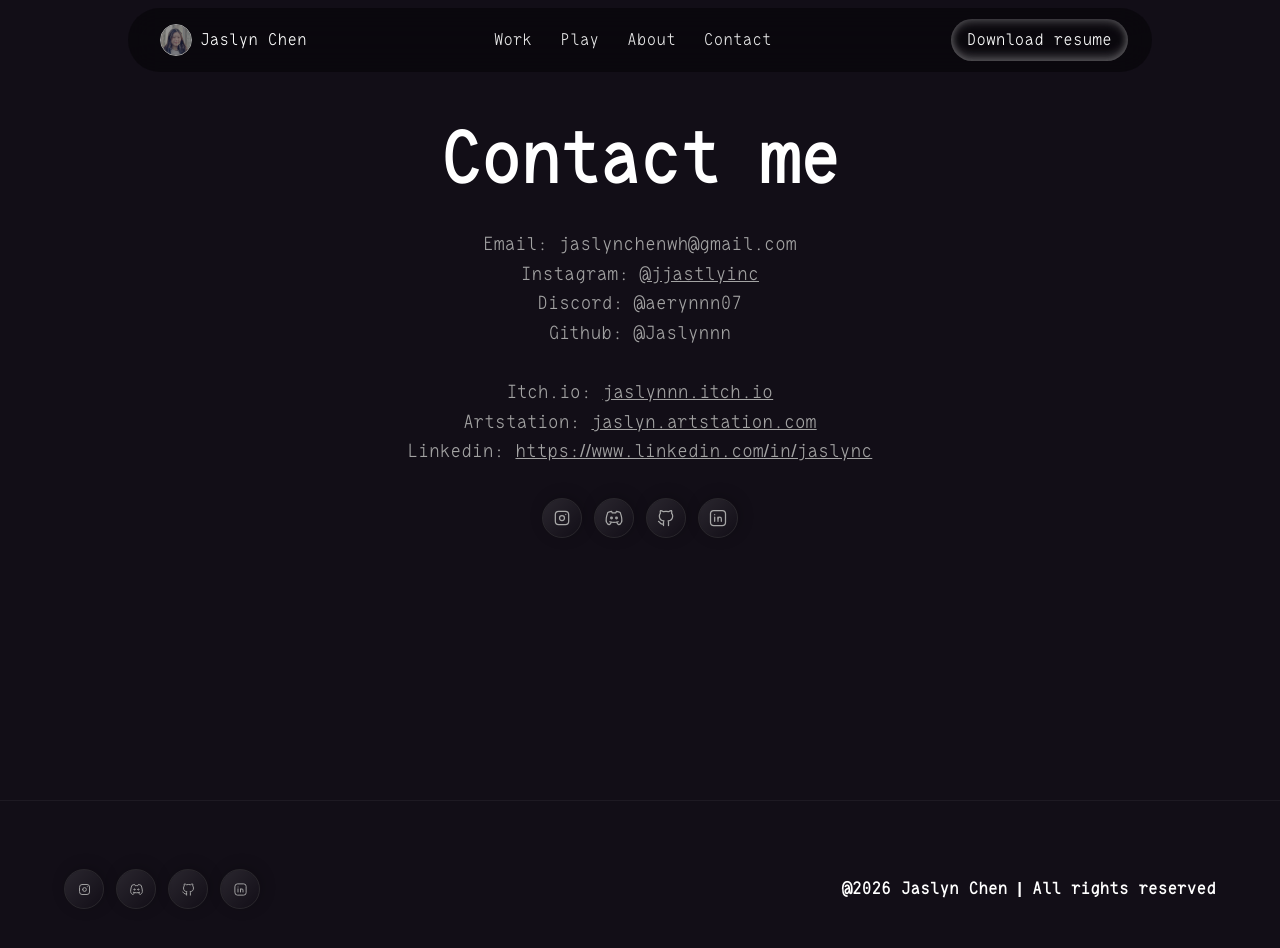
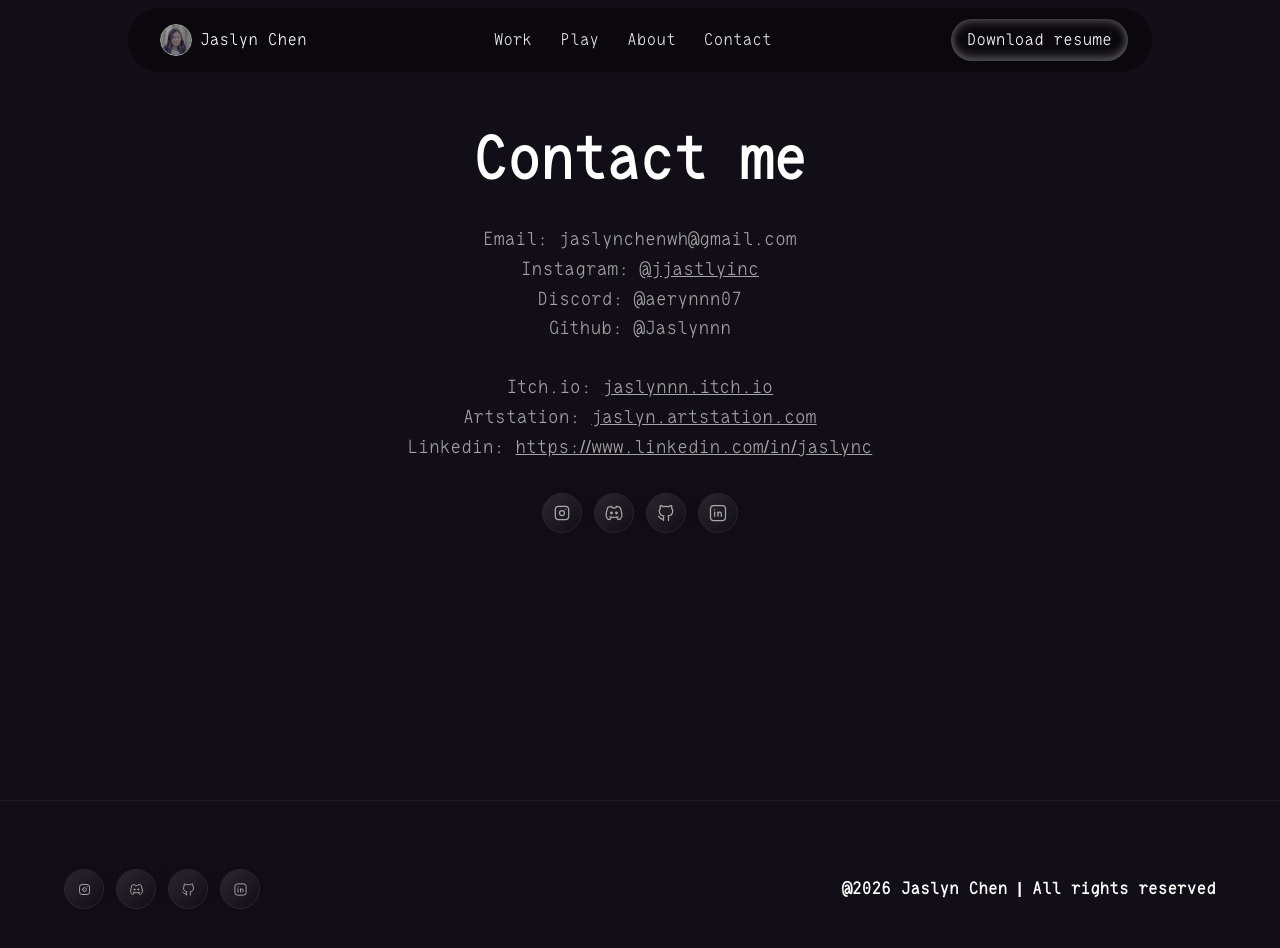
Before and after one commit to Jaslynnn/JaslynsPortfolio, a Next.js app: page /contact in a window 1280 px wide. Shown: the top 948 px of the page. Built offline with nearby package versions, Linux system fonts and the light colour scheme.

Commit message:
Match 'Contact me' heading size to 'About me' (text-3xl md:text-5xl)
Co-Authored-By: Claude Sonnet 5 <noreply@anthropic.com>

```diff
--- a/components/sections/cta.tsx
+++ b/components/sections/cta.tsx
@@ -95,7 +95,7 @@ export default function CTA() {
         <div className="relative z-20">
           <h2
             className={cn(
-              "inline-block text-3xl md:text-4xl lg:text-5xl xl:text-6xl font-bold",
+              "inline-block text-3xl md:text-5xl font-bold",
               "text-white",
               "px-4 md:px-8"
             )}
```
